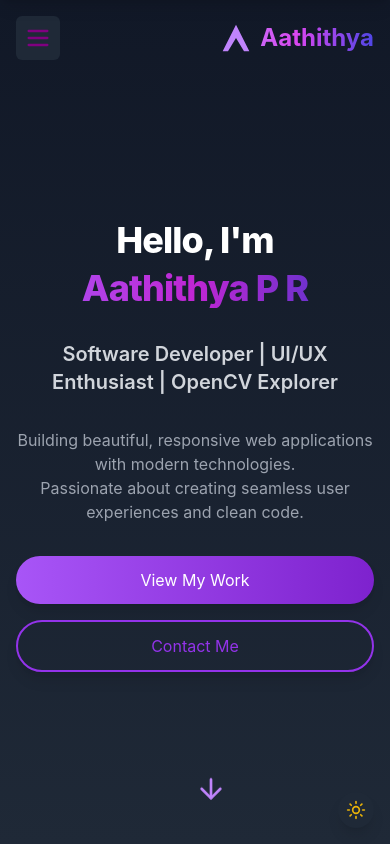
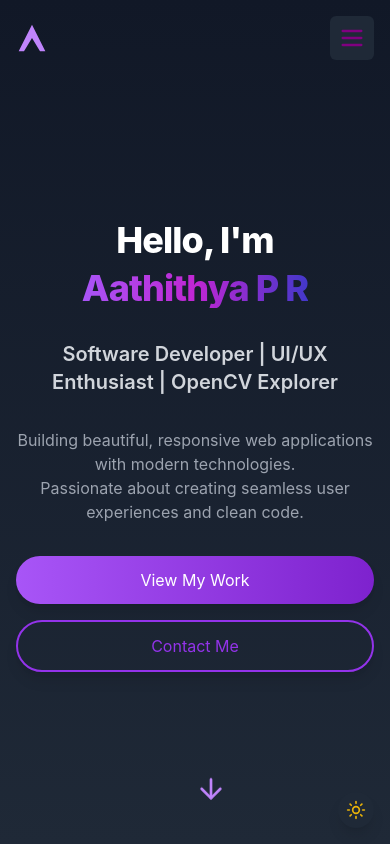
Before and after one commit to aathithya-27/My-Portfolio, a React (Vite) app: page / in a window 390 px wide. Shown: the top 844 px of the page. Built offline with nearby package versions, Linux system fonts and the light colour scheme.

Commit message:
new changes

```diff
--- a/src/components/Header.tsx
+++ b/src/components/Header.tsx
@@ -10,10 +10,7 @@ const ALogo = () => (
     xmlns="http://www.w3.org/2000/svg"
     className="text-purple-600 dark:text-purple-400"
   >
-    <path
-      d="M12 2L2 22H6L12 12L18 22H22L12 2Z"
-      fill="currentColor"
-    />
+    <path d="M12 2L2 22H6L12 12L18 22H22L12 2Z" fill="currentColor" />
   </svg>
 );
 
@@ -35,7 +32,6 @@ const Header = () => {
       const offset = window.scrollY;
       setScrolled(offset > 50);
     };
-
     window.addEventListener('scroll', handleScroll);
     return () => window.removeEventListener('scroll', handleScroll);
   }, []);
@@ -65,9 +61,7 @@ const Header = () => {
     return () => document.removeEventListener('mousedown', handleClick);
   }, [isMenuOpen]);
 
-  const toggleMenu = () => {
-    setIsMenuOpen(!isMenuOpen);
-  };
+  const toggleMenu = () => setIsMenuOpen(!isMenuOpen);
 
   return (
     <header
@@ -77,24 +71,16 @@ const Header = () => {
           : 'bg-transparent py-4'
       }`}
     >
+      {/* Desktop/Laptop View */}
       <div className="container mx-auto px-4 md:px-6 flex justify-between items-center">
-        {/* Mobile Menu Button */}
-        <button
-          className="md:hidden bg-white dark:bg-gray-800 text-gray-700 dark:text-gray-300 hover:text-purple-600 dark:hover:text-purple-400 z-50 relative p-2 rounded-md focus:outline-none focus:ring-2 focus:ring-purple-600"
-          onClick={toggleMenu}
-          aria-label="Toggle menu"
-          aria-expanded={isMenuOpen}
-        >
-          {isMenuOpen ? <X size={28} color="purple" /> : <Menu size={28} color="purple" />}
-        </button>
-
+        {/* Logo (always on the left) */}
         <a
           href="#home"
           aria-label="Homepage"
-          className="flex items-center gap-2 text-2xl font-bold bg-gradient-to-r from-purple-400 via-fuchsia-500 to-indigo-600 text-transparent bg-clip-text ml-4"
+          className="flex items-center gap-2 text-2xl font-bold bg-gradient-to-r from-purple-400 via-fuchsia-500 to-indigo-600 text-transparent bg-clip-text ml-0"
         >
           <ALogo />
-          <span> Aathithya</span>
+          <span className="hidden sm:inline">Aathithya</span>
         </a>
 
         {/* Desktop Navigation */}
@@ -109,9 +95,19 @@ const Header = () => {
             </a>
           ))}
         </nav>
+
+        {/* Mobile: Menu on the Right */}
+        <button
+          className="md:hidden bg-white dark:bg-gray-800 text-gray-700 dark:text-gray-300 hover:text-purple-600 dark:hover:text-purple-400 z-50 relative p-2 rounded-md focus:outline-none focus:ring-2 focus:ring-purple-600 ml-auto"
+          onClick={toggleMenu}
+          aria-label="Toggle menu"
+          aria-expanded={isMenuOpen}
+        >
+          {isMenuOpen ? <X size={28} color="purple" /> : <Menu size={28} color="purple" />}
+        </button>
       </div>
 
-      {/* Mobile Navigation Overlay */}
+      {/* Mobile Menu Overlay */}
       {isMenuOpen && (
         <div
           aria-hidden="true"
@@ -120,23 +116,23 @@ const Header = () => {
         />
       )}
 
-      {/* Mobile Navigation */}
+      {/* Mobile Menu: Overlay, Vertically Centered */}
       <div
         ref={menuRef}
-        className={`md:hidden fixed top-0 left-0 right-0 z-50 bg-gradient-to-r from-purple-400 via-fuchsia-500 to-indigo-600 shadow-lg transition-transform duration-300 ease-in-out ${
-          isMenuOpen ? 'translate-y-0' : '-translate-y-full'
+        className={`md:hidden fixed inset-0 z-50 flex items-center justify-center transition-transform duration-300 ${
+          isMenuOpen ? 'opacity-100 pointer-events-auto' : 'opacity-0 pointer-events-none'
         }`}
-        style={{ willChange: 'transform' }}
+        style={{ willChange: 'opacity' }}
         role="dialog"
         aria-modal="true"
         tabIndex={-1}
       >
-        <nav className="flex flex-col items-center space-y-4 py-8">
+        <nav className="bg-gradient-to-r from-purple-400 via-fuchsia-500 to-indigo-600 rounded-lg w-11/12 max-w-xs mx-auto flex flex-col items-center space-y-6 py-8 shadow-2xl">
           {navLinks.map((link) => (
             <a
               key={link.name}
               href={link.href}
-              className="text-white font-semibold text-lg py-2 w-full text-center transition-colors duration-200 hover:bg-white/10 rounded"
+              className="text-white font-semibold text-xl w-full text-center py-2 rounded transition-colors hover:bg-white/20"
               onClick={() => setIsMenuOpen(false)}
               tabIndex={isMenuOpen ? 0 : -1}
             >
--- a/src/components/Hero.tsx
+++ b/src/components/Hero.tsx
@@ -8,17 +8,17 @@ const Hero = () => {
       id="home"
       className="min-h-screen flex flex-col justify-center items-center pt-20 pb-8 px-4 bg-gradient-to-b from-white to-gray-100 dark:from-gray-900 dark:to-gray-800"
     >
-      <div className="w-full max-w-md mx-auto text-center space-y-8">
-        <h1 className="text-4xl sm:text-5xl font-extrabold mb-4 tracking-tight flex flex-col gap-2">
+      <div className="w-full max-w-2xl mx-auto text-center space-y-8">
+        <h1 className="text-4xl sm:text-5xl md:text-7xl font-extrabold mb-4 tracking-tight flex flex-col md:flex-row gap-2 md:gap-4 justify-center items-center">
           <span className="text-gray-900 dark:text-white">Hello, I'm</span>
           <span className="text-transparent bg-clip-text bg-gradient-to-r from-purple-500 via-fuchsia-600 to-indigo-700">
             {fullName}
           </span>
         </h1>
-        <h2 className="text-xl sm:text-2xl font-semibold text-gray-700 dark:text-gray-300 mb-4">
+        <h2 className="text-xl sm:text-2xl md:text-3xl font-semibold text-gray-700 dark:text-gray-300 mb-4">
           Software Developer | UI/UX Enthusiast | OpenCV Explorer
         </h2>
-        <p className="text-base sm:text-lg text-gray-600 dark:text-gray-400 mb-8">
+        <p className="text-base sm:text-lg md:text-xl text-gray-600 dark:text-gray-400 mb-8">
           Building beautiful, responsive web applications with modern technologies.<br/>
           Passionate about creating seamless user experiences and clean code.
         </p>
```
